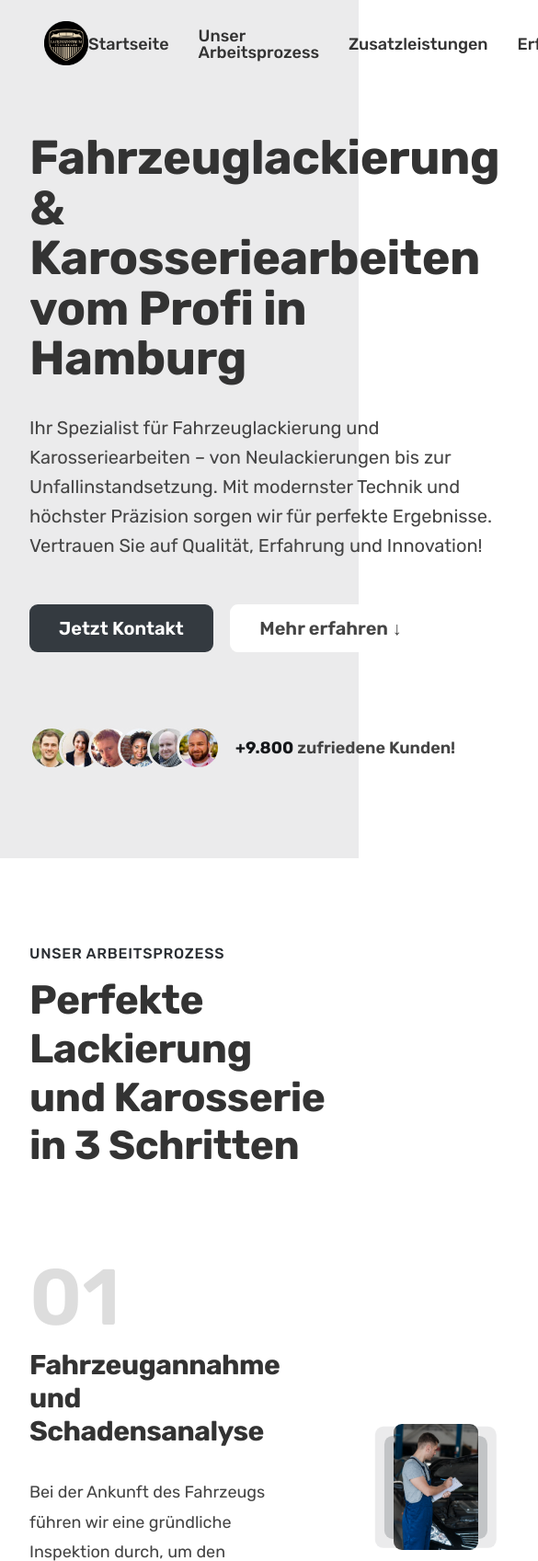
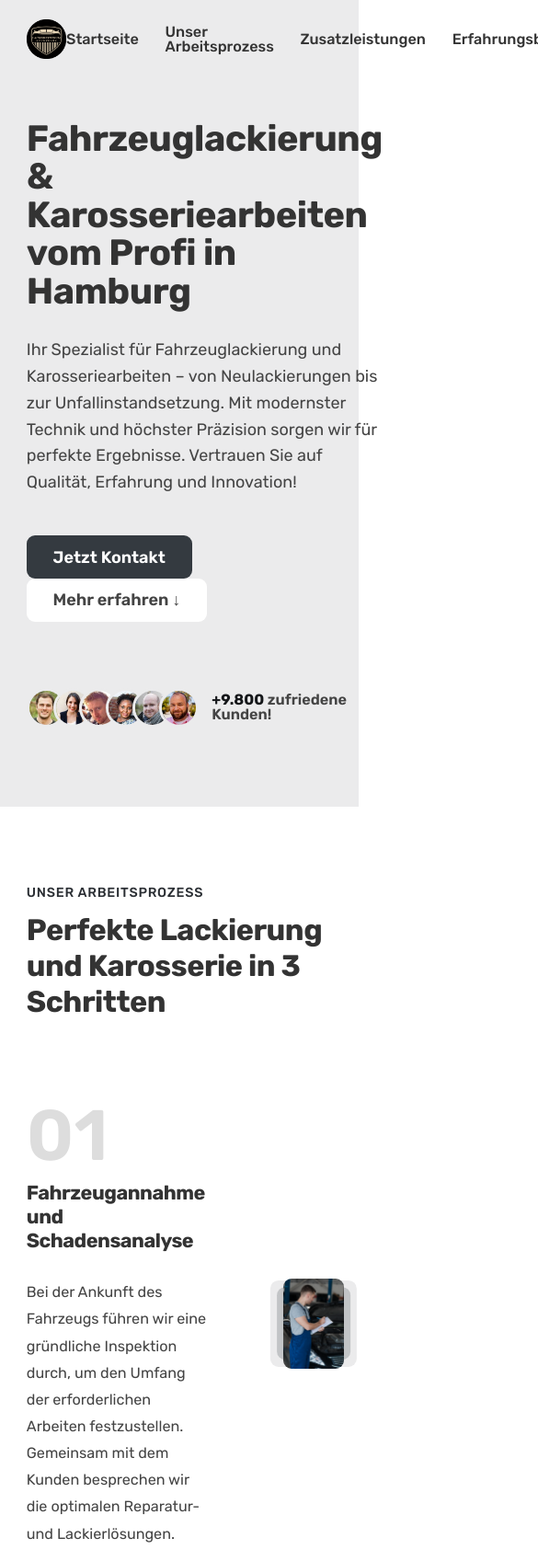
Before and after one commit to R3zgar/Lackierzentrum-Suederelbe-Deutschland, a plain HTML site: page index.html in a window 390 px wide. Shown: the top 1697 px of the page at 92% size, 585 px wide, since content can reach past the window. Drawn offline with nearby package versions, Linux system fonts and the light colour scheme.

Commit message:
Adjust responsive design for tablets with updated font sizes and layout scaling - Focused on the tablet breakpoint (`max-width: 75em`) for responsive design:   - Updated the root `font-size` to `56.25%` (equivalent to 9px/16px):     - Adjusted from the previous `62.5%` (10px/16px) to scale down all rem-based values proportionally.   - Ensured consistency by recalculating rem values for key elements:     - Reduced font sizes for headings, secondary text, and navigation.     - Adjusted padding, gap, and container sizes for a balanced layout.     - Example adjustments:       - A previous `4.4rem` value was reduced to `3.6rem` for better scaling. - Updated styles for:   - Grid layouts, headers, navigation lists, hero sections, testimonials, and containers.   - Ensured all elements scaled proportionally to fit tablet dimensions.

```diff
--- /dev/null
+++ b/css/queries.css
@@ -0,0 +1,71 @@
+/* rem and em do NOT depend on html font-size in media queries! Instead, 1rem = 1em = 16px */
+/* rem= root font size */
+/* em= current font size */
+
+/*************************/
+/* BELOW 1344px (Smaller desktops) */
+/*************************/
+
+/* 1344(breakpoint in Lackierzentrum Süderelbe website) */
+/* 1344 / 16 = 84  -- 16 is pixcel in the media queries.  */
+/* media queries working with em, not with rem  */
+/* rem in css is 10px but in media queries is 16px */
+
+@media (max-width: 84em) {
+  .hero {
+    max-width: 120rem;
+  }
+
+  .heading-primary {
+    font-size: 4.4rem;
+  }
+
+  .gallery {
+    grid-template-columns: repeat(2, 1fr);
+  }
+}
+
+/*************************/
+/* BELOW 1200px (Landscape Tablets) */
+/*************************/
+
+/* 1200(breakpoint in Lackierzentrum Süderelbe website) */
+/* 1200 / 16 = 75em  -- 16 is pixcel in the media queries.  */
+@media (max-width: 75em) {
+  html {
+    /* 9px / 16px= 0.5625 => 56.25%  ---- 9px is 1 px below the 10 px in normal css code in the html code */
+    font-size: 56.25%;
+  }
+  .grid {
+    column-gap: 4.8rem;
+    row-gap: 6.4rem;
+  }
+  .heading-secondary {
+    font-size: 3.6rem;
+  }
+  .heading-tertiary {
+    font-size: 2.4rem;
+  }
+  .header {
+    padding: 0 3.2rem;
+  }
+  .main-nav-list {
+    gap: 3.2rem;
+  }
+  .hero {
+    gap: 4.8rem;
+  }
+  .testimonials-container {
+    padding: 9.6rem 3.2rem;
+  }
+}
+
+/*
+
+ - Font size system (px)
+  10 / 12 / 14 / 16 / 18 / 20 / 24 / 30 / 36 / 44 / 52 / 62 / 74 / 86 / 98
+
+- Spacing system (px)
+  2 / 4 / 8 / 12 / 16 / 24 / 32 / 48 / 64 / 80 / 96 / 128
+
+*/
--- a/css/style.css
+++ b/css/style.css
@@ -25,7 +25,7 @@
   list-style: none;
   display: flex;
   align-items: center;
-  gap: 3.2rem;
+  gap: 4.8rem;
 }
 
 .main-nav-link:link,
--- a/index.html
+++ b/index.html
@@ -2,6 +2,8 @@
 <html lang="de">
   <head>
     <meta charset="UTF-8" />
+
+    <!-- This meta code very important for Responsive Design without this line code the website not working in tablets and telefons -->
     <meta name="viewport" content="width=device-width, initial-scale=1.0" />
 
     <!-- google font -- Rubik -->
@@ -14,6 +16,7 @@
 
     <link rel="stylesheet" href="css/general.css" />
     <link rel="stylesheet" href="css/style.css" />
+    <link rel="stylesheet" href="css/queries.css" />
 
     <!-- this script for the icons, from ionicons.io website -->
     <script
```
